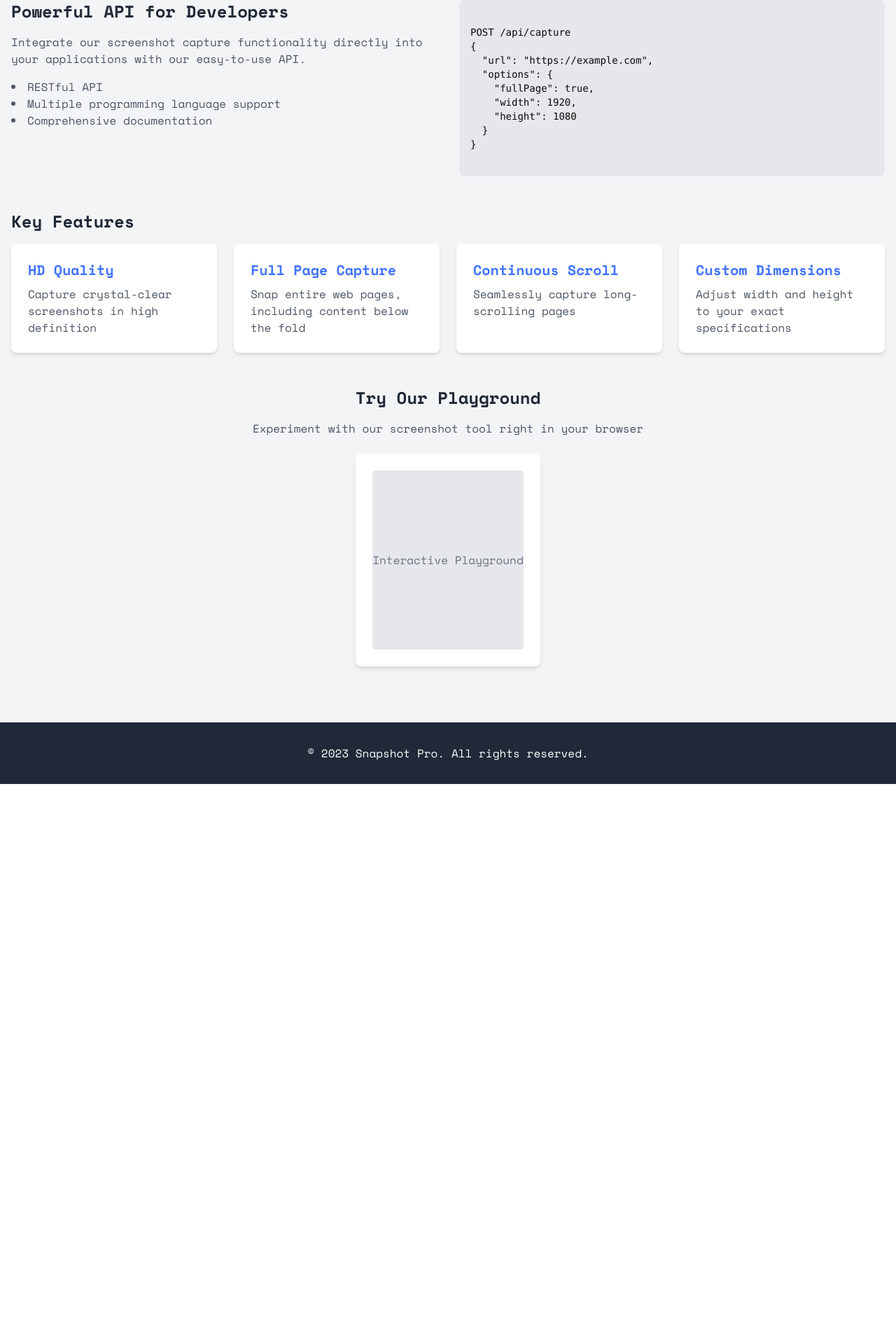
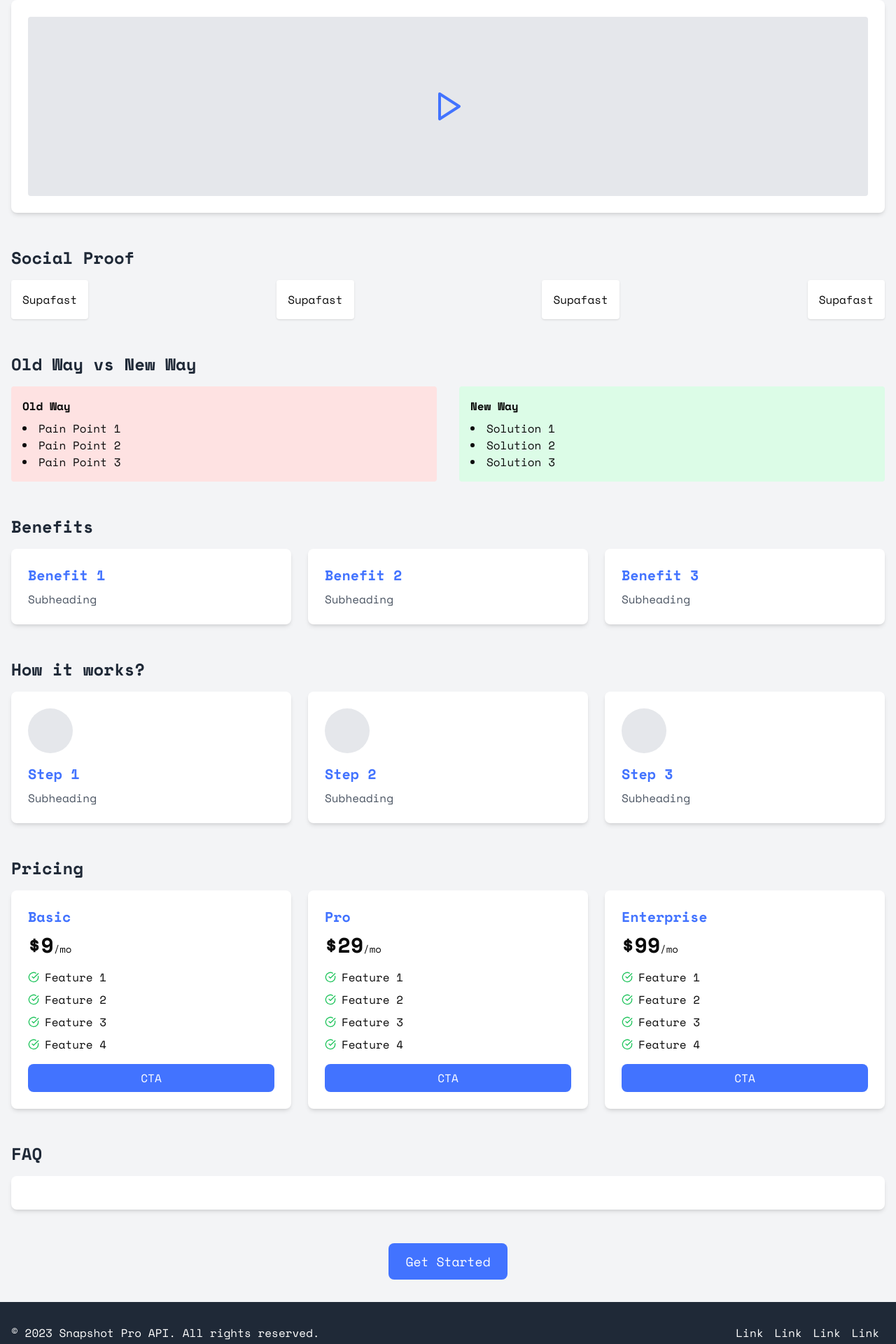
Before and after one commit to piyushgupta53/snapshotapi, a Next.js app: page / in a window 1280 px wide. Shown: the part 320-2240 px from the top of the page at 70% size. Before the commit the page ends 1440 px from the top, so only its background shows below. Built offline with nearby package versions, Linux system fonts and the light colour scheme; no server answers.

Commit message:
add caching and debounce on playground page to improve load performance and api calls

```diff
--- a/package.json
+++ b/package.json
@@ -13,9 +13,11 @@
     "@prisma/client": "^5.20.0",
     "@radix-ui/react-dialog": "^1.1.1",
     "@radix-ui/react-icons": "^1.3.0",
+    "@radix-ui/react-slot": "^1.1.0",
     "@radix-ui/react-toast": "^1.2.1",
     "class-variance-authority": "^0.7.0",
     "clsx": "^2.1.1",
+    "lodash": "^4.17.21",
     "lucide-react": "^0.445.0",
     "next": "14.2.13",
     "next-auth": "^4.24.8",
@@ -28,6 +30,7 @@
     "uuid": "^10.0.0"
   },
   "devDependencies": {
+    "@types/lodash": "^4.17.9",
     "@types/node": "^20",
     "@types/react": "^18",
     "@types/react-dom": "^18",
--- a/src/app/page.tsx
+++ b/src/app/page.tsx
@@ -1,13 +1,28 @@
 "use client";
 
 import { signIn } from "next-auth/react";
+import { Play, CheckCircle } from "lucide-react";
 
 export default function Home() {
   return (
     <div className="min-h-screen bg-gray-100">
       <header className="bg-persian-blue-500 text-white py-4">
         <div className="container mx-auto px-4 flex justify-between items-center">
-          <h1 className="text-2xl font-bold">SnapshotPro</h1>
+          <h1 className="text-2xl font-bold">SnapshotPro API</h1>
+          <nav>
+            <a href="#" className="text-white mx-2">
+              Link
+            </a>
+            <a href="#" className="text-white mx-2">
+              Link
+            </a>
+            <a href="#" className="text-white mx-2">
+              Link
+            </a>
+            <a href="#" className="text-white mx-2">
+              Link
+            </a>
+          </nav>
           <button
             onClick={() => signIn("google", { callbackUrl: "/dashboard" })}
             className="bg-white text-persian-blue-500 px-4 py-2 rounded-lg hover:bg-persian-blue-100 transition duration-300"
@@ -33,96 +48,164 @@ export default function Home() {
           </button>
         </section>
 
-        <section className="grid md:grid-cols-2 gap-8 mb-12">
-          <div>
-            <h3 className="text-2xl font-semibold text-gray-800 mb-4">
-              Powerful API for Developers
-            </h3>
-            <p className="text-gray-600 mb-4">
-              Integrate our screenshot capture functionality directly into your
-              applications with our easy-to-use API.
-            </p>
-            <ul className="list-disc list-inside text-gray-600">
-              <li>RESTful API</li>
-              <li>Multiple programming language support</li>
-              <li>Comprehensive documentation</li>
-            </ul>
-          </div>
-          <div className="bg-gray-200 rounded-lg p-4">
-            {/* Placeholder for API code snippet */}
-            <pre className="text-sm overflow-x-auto">
-              <code>
-                {`
-POST /api/capture
-{
-  "url": "https://example.com",
-  "options": {
-    "fullPage": true,
-    "width": 1920,
-    "height": 1080
-  }
-}
-                `}
-              </code>
-            </pre>
+        <section className="mb-12">
+          <div className="bg-white p-6 rounded-lg shadow-md">
+            <div className="flex items-center justify-center h-64 bg-gray-200 rounded">
+              <Play size={48} className="text-persian-blue-500" />
+            </div>
           </div>
         </section>
 
         <section className="mb-12">
           <h3 className="text-2xl font-semibold text-gray-800 mb-4">
-            Key Features
+            Social Proof
           </h3>
-          <div className="grid md:grid-cols-2 lg:grid-cols-4 gap-6">
-            {[
-              {
-                title: "HD Quality",
-                description:
-                  "Capture crystal-clear screenshots in high definition",
-              },
-              {
-                title: "Full Page Capture",
-                description:
-                  "Snap entire web pages, including content below the fold",
-              },
-              {
-                title: "Continuous Scroll",
-                description: "Seamlessly capture long-scrolling pages",
-              },
-              {
-                title: "Custom Dimensions",
-                description:
-                  "Adjust width and height to your exact specifications",
-              },
-            ].map((feature, index) => (
+          <div className="flex justify-between">
+            {["Supafast", "Supafast", "Supafast", "Supafast"].map(
+              (company, index) => (
+                <div key={index} className="bg-white p-4 rounded shadow">
+                  {company}
+                </div>
+              )
+            )}
+          </div>
+        </section>
+
+        <section className="mb-12">
+          <h3 className="text-2xl font-semibold text-gray-800 mb-4">
+            Old Way vs New Way
+          </h3>
+          <div className="grid md:grid-cols-2 gap-8">
+            <div className="bg-red-100 p-4 rounded">
+              <h4 className="font-semibold mb-2">Old Way</h4>
+              <ul className="list-disc list-inside">
+                <li>Pain Point 1</li>
+                <li>Pain Point 2</li>
+                <li>Pain Point 3</li>
+              </ul>
+            </div>
+            <div className="bg-green-100 p-4 rounded">
+              <h4 className="font-semibold mb-2">New Way</h4>
+              <ul className="list-disc list-inside">
+                <li>Solution 1</li>
+                <li>Solution 2</li>
+                <li>Solution 3</li>
+              </ul>
+            </div>
+          </div>
+        </section>
+
+        <section className="mb-12">
+          <h3 className="text-2xl font-semibold text-gray-800 mb-4">
+            Benefits
+          </h3>
+          <div className="grid md:grid-cols-3 gap-6">
+            {["Benefit 1", "Benefit 2", "Benefit 3"].map((benefit, index) => (
               <div key={index} className="bg-white p-6 rounded-lg shadow-md">
                 <h4 className="text-xl font-semibold text-persian-blue-500 mb-2">
-                  {feature.title}
+                  {benefit}
                 </h4>
-                <p className="text-gray-600">{feature.description}</p>
+                <p className="text-gray-600">Subheading</p>
               </div>
             ))}
           </div>
         </section>
 
-        <section className="text-center mb-12">
+        <section className="mb-12">
           <h3 className="text-2xl font-semibold text-gray-800 mb-4">
-            Try Our Playground
+            How it works?
           </h3>
-          <p className="text-gray-600 mb-6">
-            Experiment with our screenshot tool right in your browser
-          </p>
-          <div className="bg-white p-6 rounded-lg shadow-md inline-block">
-            {/* Placeholder for interactive playground */}
-            <div className="w-full h-64 bg-gray-200 rounded flex items-center justify-center">
-              <span className="text-gray-500">Interactive Playground</span>
-            </div>
+          <div className="grid md:grid-cols-3 gap-6">
+            {["Step 1", "Step 2", "Step 3"].map((step, index) => (
+              <div key={index} className="bg-white p-6 rounded-lg shadow-md">
+                <div className="w-16 h-16 bg-gray-200 rounded-full mb-4"></div>
+                <h4 className="text-xl font-semibold text-persian-blue-500 mb-2">
+                  {step}
+                </h4>
+                <p className="text-gray-600">Subheading</p>
+              </div>
+            ))}
           </div>
+        </section>
+
+        <section className="mb-12">
+          <h3 className="text-2xl font-semibold text-gray-800 mb-4">Pricing</h3>
+          <div className="grid md:grid-cols-3 gap-6">
+            {[
+              {
+                name: "Basic",
+                price: "$9",
+                features: ["Feature 1", "Feature 2", "Feature 3", "Feature 4"],
+              },
+              {
+                name: "Pro",
+                price: "$29",
+                features: ["Feature 1", "Feature 2", "Feature 3", "Feature 4"],
+              },
+              {
+                name: "Enterprise",
+                price: "$99",
+                features: ["Feature 1", "Feature 2", "Feature 3", "Feature 4"],
+              },
+            ].map((plan, index) => (
+              <div key={index} className="bg-white p-6 rounded-lg shadow-md">
+                <h4 className="text-xl font-semibold text-persian-blue-500 mb-2">
+                  {plan.name}
+                </h4>
+                <p className="text-3xl font-bold mb-4">
+                  {plan.price}
+                  <span className="text-sm font-normal">/mo</span>
+                </p>
+                <ul className="mb-4">
+                  {plan.features.map((feature, i) => (
+                    <li key={i} className="flex items-center mb-2">
+                      <CheckCircle size={16} className="text-green-500 mr-2" />
+                      {feature}
+                    </li>
+                  ))}
+                </ul>
+                <button className="w-full bg-persian-blue-500 text-white px-4 py-2 rounded-lg hover:bg-persian-blue-600 transition duration-300">
+                  CTA
+                </button>
+              </div>
+            ))}
+          </div>
+        </section>
+
+        <section className="mb-12">
+          <h3 className="text-2xl font-semibold text-gray-800 mb-4">FAQ</h3>
+          <div className="bg-white p-6 rounded-lg shadow-md">
+            {/* Add FAQ content here */}
+          </div>
+        </section>
+
+        <section className="text-center">
+          <button
+            className="bg-persian-blue-500 text-white px-6 py-3 rounded-lg text-lg hover:bg-persian-blue-600 transition duration-300"
+            onClick={() => signIn("google", { callbackUrl: "/dashboard" })}
+          >
+            Get Started
+          </button>
         </section>
       </main>
 
       <footer className="bg-gray-800 text-white py-8">
-        <div className="container mx-auto px-4 text-center">
-          <p>&copy; 2023 Snapshot Pro. All rights reserved.</p>
+        <div className="container mx-auto px-4 flex justify-between items-center">
+          <p>&copy; 2023 Snapshot Pro API. All rights reserved.</p>
+          <nav>
+            <a href="#" className="text-white mx-2">
+              Link
+            </a>
+            <a href="#" className="text-white mx-2">
+              Link
+            </a>
+            <a href="#" className="text-white mx-2">
+              Link
+            </a>
+            <a href="#" className="text-white mx-2">
+              Link
+            </a>
+          </nav>
         </div>
       </footer>
     </div>
--- /dev/null
+++ b/src/components/ui/button.tsx
@@ -0,0 +1,57 @@
+import * as React from "react"
+import { Slot } from "@radix-ui/react-slot"
+import { cva, type VariantProps } from "class-variance-authority"
+
+import { cn } from "@/lib/utils"
+
+const buttonVariants = cva(
+  "inline-flex items-center justify-center whitespace-nowrap rounded-md text-sm font-medium transition-colors focus-visible:outline-none focus-visible:ring-1 focus-visible:ring-ring disabled:pointer-events-none disabled:opacity-50",
+  {
+    variants: {
+      variant: {
+        default:
+          "bg-primary text-primary-foreground shadow hover:bg-primary/90",
+        destructive:
+          "bg-destructive text-destructive-foreground shadow-sm hover:bg-destructive/90",
+        outline:
+          "border border-input bg-background shadow-sm hover:bg-accent hover:text-accent-foreground",
+        secondary:
+          "bg-secondary text-secondary-foreground shadow-sm hover:bg-secondary/80",
+        ghost: "hover:bg-accent hover:text-accent-foreground",
+        link: "text-primary underline-offset-4 hover:underline",
+      },
+      size: {
+        default: "h-9 px-4 py-2",
+        sm: "h-8 rounded-md px-3 text-xs",
+        lg: "h-10 rounded-md px-8",
+        icon: "h-9 w-9",
+      },
+    },
+    defaultVariants: {
+      variant: "default",
+      size: "default",
+    },
+  }
+)
+
+export interface ButtonProps
+  extends React.ButtonHTMLAttributes<HTMLButtonElement>,
+    VariantProps<typeof buttonVariants> {
+  asChild?: boolean
+}
+
+const Button = React.forwardRef<HTMLButtonElement, ButtonProps>(
+  ({ className, variant, size, asChild = false, ...props }, ref) => {
+    const Comp = asChild ? Slot : "button"
+    return (
+      <Comp
+        className={cn(buttonVariants({ variant, size, className }))}
+        ref={ref}
+        {...props}
+      />
+    )
+  }
+)
+Button.displayName = "Button"
+
+export { Button, buttonVariants }
```
Also changed, not shown: src/app/(dashboard)/playground/page.tsx (+53 -10 lines), src/app/components/PlaygroundComponent.tsx (+14 -10 lines), src/components/ui/input.tsx (added, +25 -0 lines), src/components/ui/skeleton.tsx (added, +15 -0 lines), 1 other file (tests, documents, lock files or other folders).
